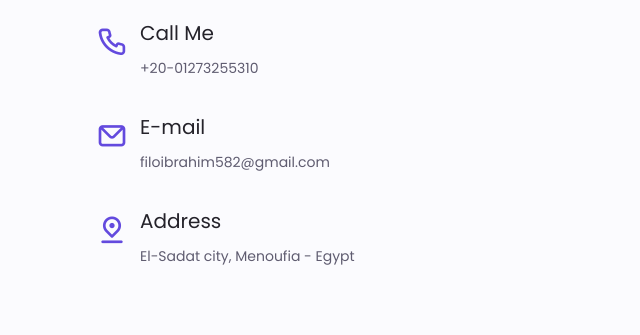
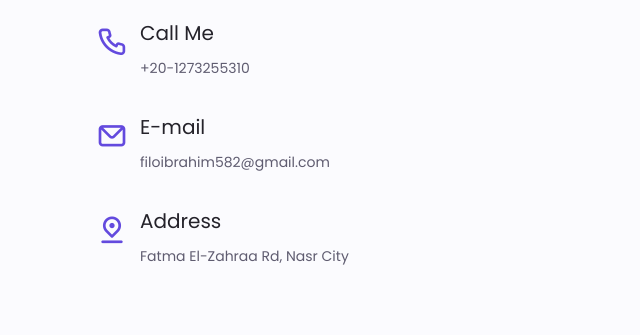
Before and after one commit to PhiloIbrahim/mainPortfolio, a plain HTML site: page index.html in a window 1280 px wide. Shown: the part 4540-4875 px from the top of the page, 0-640 px from the left. Drawn offline with nearby package versions, Linux system fonts and the light colour scheme.

Commit message:
Update index.html

```diff
--- a/index.html
+++ b/index.html
@@ -1047,7 +1047,7 @@
 
               <div>
                 <h3 class="contact__title">Call Me</h3>
-                <span class="contact__subtitle">+20-01273255310</span>
+                <span class="contact__subtitle">+20-1273255310</span>
               </div>
             </div>
 
@@ -1065,7 +1065,7 @@
               <div>
                 <h3 class="contact__title">Address</h3>
                 <span class="contact__subtitle">
-                  El-Sadat city, Menoufia - Egypt</span
+                  Fatma El-Zahraa Rd, Nasr City</span
                 >
               </div>
             </div>
```
